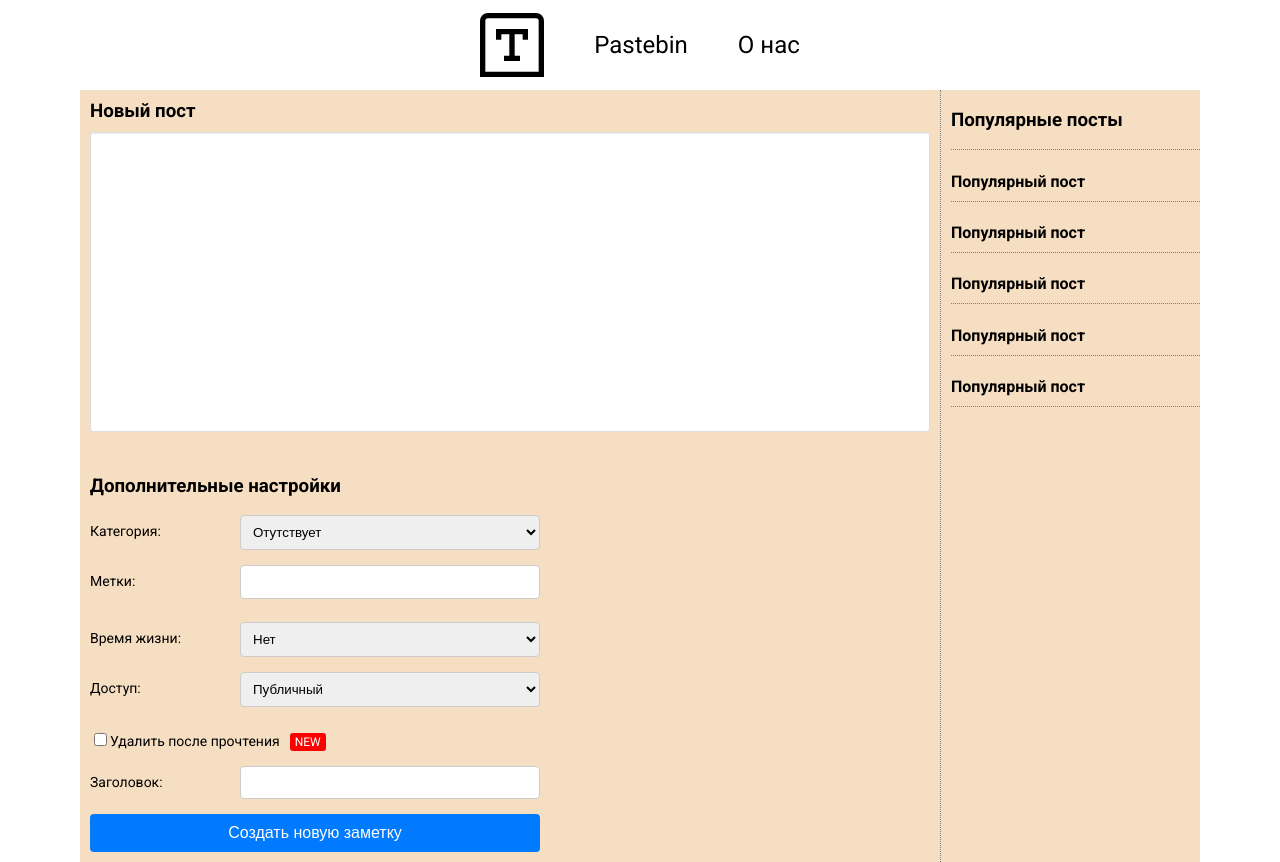
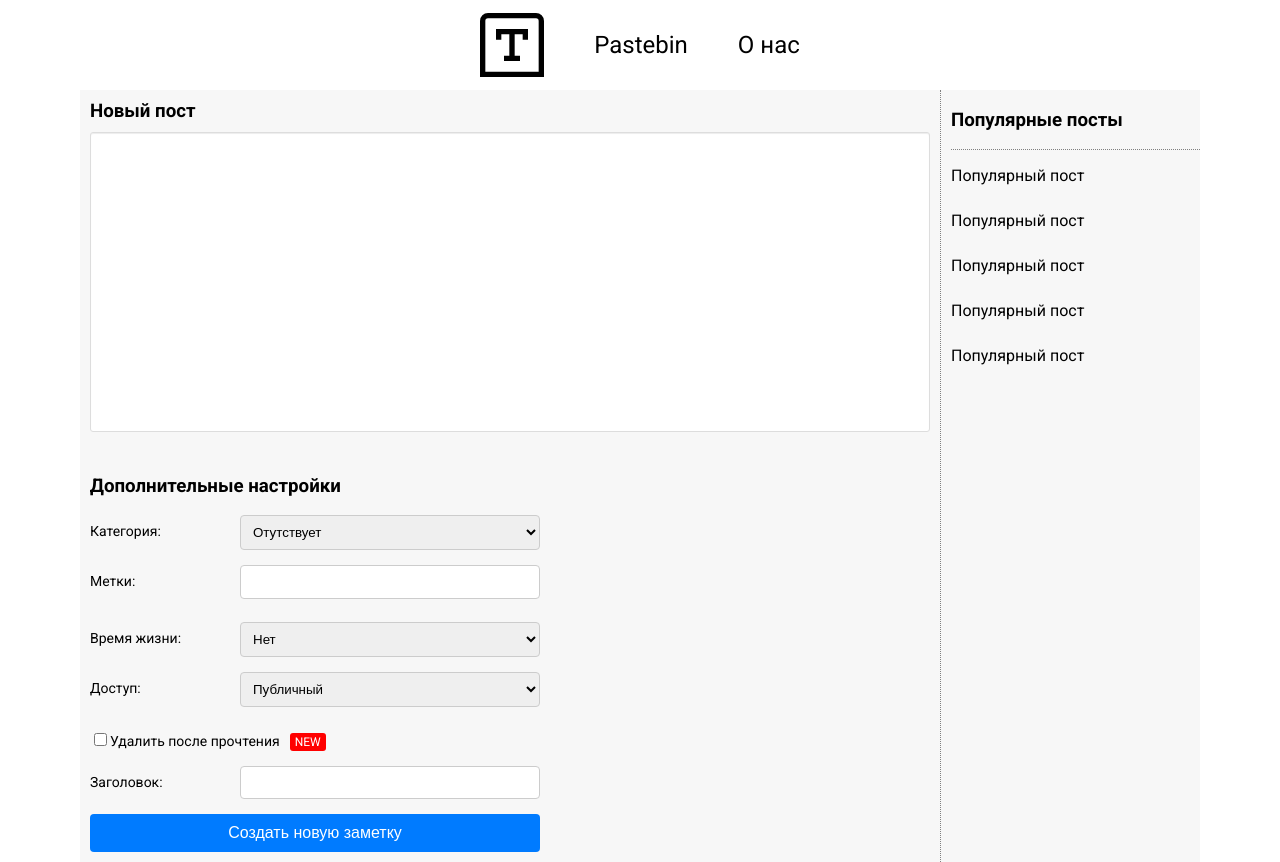
Before and after one commit to Eir03/simple-pastbin, a React (Create React App) app in the folder front/: page / in a window 1280 px wide. Built offline with nearby package versions, Linux system fonts and the light colour scheme; the HTML template or start-up script is replaced by a standard one.

Commit message:
Изменение промежуточных стилей

```diff
--- a/front/src/components/Body.css
+++ b/front/src/components/Body.css
@@ -1,5 +1,6 @@
 .main {
-  background-color: rgb(245, 222, 193);
+  /* background-color: rgb(245, 222, 193); */
+  background-color: rgb(247, 247, 247);
   margin: 0 10vh;
   display: grid;
   grid-template-columns: 3fr 1fr;
@@ -12,9 +13,8 @@
 .sidebar_title {
   border-bottom: 1px dotted grey;
 }
-.sidebar_menu h4 {
+.sidebar_menu p {
   padding-bottom: 10px;
-  border-bottom: 1px dotted grey;
 }
 .content textarea {
   overflow: hidden;
@@ -101,6 +101,7 @@ textarea:focus {
   border-radius: 4px;
   cursor: pointer;
   font-size: 16px;
+  transition: all 0.2s;
 }
 
 .create-button:hover {
--- a/front/src/components/Body.jsx
+++ b/front/src/components/Body.jsx
@@ -107,11 +107,11 @@ const Body = () => {
                   <h3>Популярные посты</h3>
               </div>
               <div className="sidebar_menu">
-                  <h4>Популярный пост</h4>
-                  <h4>Популярный пост</h4>
-                  <h4>Популярный пост</h4>
-                  <h4>Популярный пост</h4>
-                  <h4>Популярный пост</h4>
+                  <p><a href="">Популярный пост</a></p>
+                  <p><a href="">Популярный пост</a></p>
+                  <p><a href="">Популярный пост</a></p>
+                  <p><a href="">Популярный пост</a></p>
+                  <p><a href="">Популярный пост</a></p>
               </div>
           </div>
       </div>
--- a/front/src/components/TagInput.css
+++ b/front/src/components/TagInput.css
@@ -34,12 +34,12 @@
     list-style: none;
     border-radius: 6px;
     margin: 0 8px 8px 0;
-    background: #007bff;
+    /* background: #007bff; */
+    background: #aeb1b4;
 
   }
 
   .tag-title {
-    margin-top: 3px;
     text-overflow: ellipsis;
     max-width: 150px;
     overflow: hidden;
@@ -53,7 +53,8 @@
     text-align: center;
     font-size: 14px;
     margin-left: 8px;
-    color: #0052cc;
+    /* color: #0052cc; */
+    color: #000000;
     border-radius: 50%;
     background: #fff;
     cursor: pointer;
```
Also changed, not shown: front/src/App.jsx (renamed from front/src/App.js).
